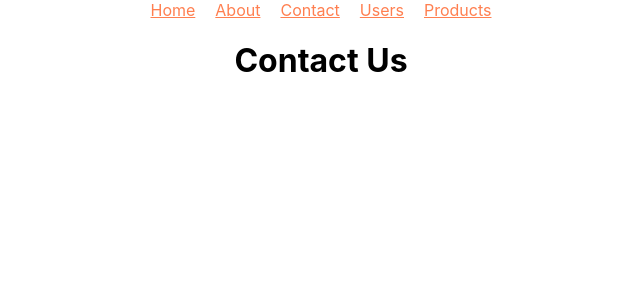
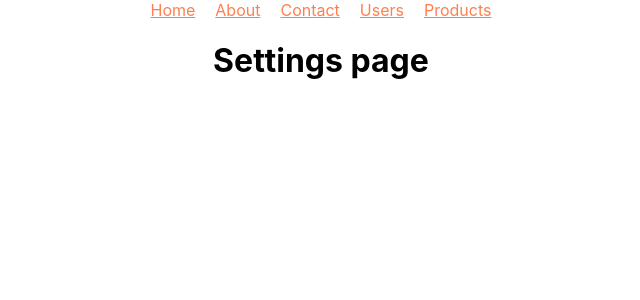
Before and after one commit to Gautam-8/unit5-assignments, a React (Create React App) app in the folder react-routers/: page /contactus in a window 1280 px wide. Shown: the top 300 px of the page, without its empty margins (319-959 px from the left). Built offline with nearby package versions, Linux system fonts and the light colour scheme.

Commit message:
Update Contact.jsx

```diff
--- a/react-routers/src/components/Contact.jsx
+++ b/react-routers/src/components/Contact.jsx
@@ -1,5 +1,9 @@
 export const Contact = () => {
     return (
-        <h1>Contact Us</h1>
+        <>
+        {/* <h1>Contact Us</h1> */}
+        <h1>Settings page</h1>
+        </>
+
     )
 }
```
